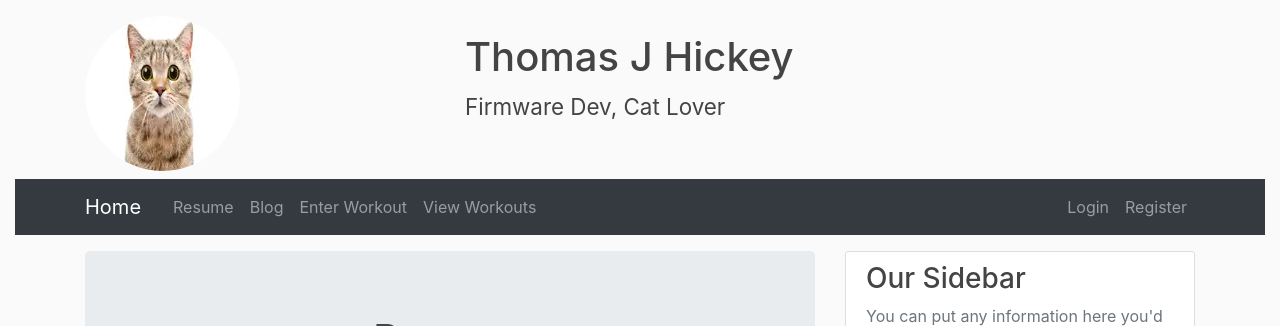
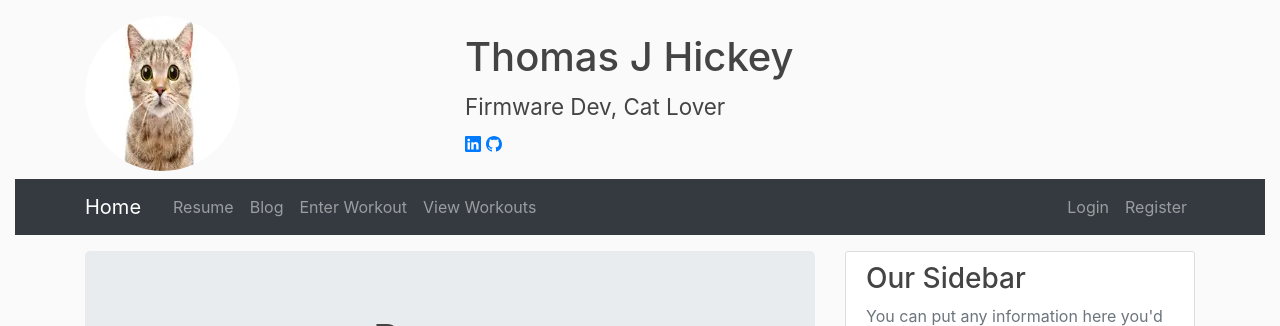
Before and after one commit to tomhickey50/pp2023, a Flask app: page /about in a window 1280 px wide. Shown: the top 326 px of the page. Run offline with Flask 3, Linux system fonts and the light colour scheme.

Commit message:
Github/Linkedin images showing

```diff
--- a/flaskblog/templates/layout.html
+++ b/flaskblog/templates/layout.html
@@ -8,6 +8,7 @@
     <link rel="stylesheet" href="https://cdn.jsdelivr.net/npm/bootstrap@4.4.1/dist/css/bootstrap.min.css" integrity="sha384-Vkoo8x4CGsO3+Hhxv8T/Q5PaXtkKtu6ug5TOeNV6gBiFeWPGFN9MuhOf23Q9Ifjh" crossorigin="anonymous">
 
     <link rel="stylesheet" type="text/css" href="{{ url_for('static', filename='main.css') }}">
+
 	{% if title %}
 		<title>TomH Personal Website - {{ title }}</title>
 	{% else %}
@@ -26,13 +27,15 @@
             <h1>Thomas J Hickey </h1>
             <h3><small>Firmware Dev, Cat Lover</small></h3>
 
-            <a href="https://www.linkedin.com/in/ramilaleskerov/" class="bi bi-linkedin">
+            <a href="https://www.linkedin.com/in/thomas-hickey-a93a77a3/">
+            	<svg xmlns="http://www.w3.org/2000/svg" width="16" height="16" fill="currentColor" class="bi bi-linkedin" viewBox="0 0 16 16">
+							  <path d="M0 1.146C0 .513.526 0 1.175 0h13.65C15.474 0 16 .513 16 1.146v13.708c0 .633-.526 1.146-1.175 1.146H1.175C.526 16 0 15.487 0 14.854V1.146zm4.943 12.248V6.169H2.542v7.225h2.401m-1.2-8.212c.837 0 1.358-.554 1.358-1.248-.015-.709-.52-1.248-1.342-1.248-.822 0-1.359.54-1.359 1.248 0 .694.521 1.248 1.327 1.248h.016zm4.908 8.212V9.359c0-.216.016-.432.08-.586.173-.431.568-.878 1.232-.878.869 0 1.216.662 1.216 1.634v3.865h2.401V9.25c0-2.22-1.184-3.252-2.764-3.252-1.274 0-1.845.7-2.165 1.193v.025h-.016a5.54 5.54 0 0 1 .016-.025V6.169h-2.4c.03.678 0 7.225 0 7.225h2.4"/>
+							</svg>
             </a>
-            <a href="https://github.com/Mathemmagician" class="btn btn-social-icon btn-github">
-              <span class="fa fa-github"></span>
-            </a>
-            <a href="https://twitter.com/Mathemmagician" class="btn btn-social-icon btn-twitter">
-              <span class="fa fa-twitter"></span>
+            <a href="https://github.com/tomhickey50">
+              <svg xmlns="http://www.w3.org/2000/svg" width="16" height="16" fill="currentColor" class="bi bi-github" viewBox="0 0 16 16">
+							  <path d="M8 0C3.58 0 0 3.58 0 8c0 3.54 2.29 6.53 5.47 7.59.4.07.55-.17.55-.38 0-.19-.01-.82-.01-1.49-2.01.37-2.53-.49-2.69-.94-.09-.23-.48-.94-.82-1.13-.28-.15-.68-.52-.01-.53.63-.01 1.08.58 1.23.82.72 1.21 1.87.87 2.33.66.07-.52.28-.87.51-1.07-1.78-.2-3.64-.89-3.64-3.95 0-.87.31-1.59.82-2.15-.08-.2-.36-1.02.08-2.12 0 0 .67-.21 2.2.82.64-.18 1.32-.27 2-.27.68 0 1.36.09 2 .27 1.53-1.04 2.2-.82 2.2-.82.44 1.1.16 1.92.08 2.12.51.56.82 1.27.82 2.15 0 3.07-1.87 3.75-3.65 3.95.29.25.54.73.54 1.48 0 1.07-.01 1.93-.01 2.2 0 .21.15.46.55.38A8.012 8.012 0 0 0 16 8c0-4.42-3.58-8-8-8"/>
+							</svg>
             </a>
           </div>
         </div>
```
Also changed, not shown: flaskblog/static/images/EMCsq.jpeg (deleted), flaskblog/static/images/ramil_logo.jpg (deleted), 3 other files.
